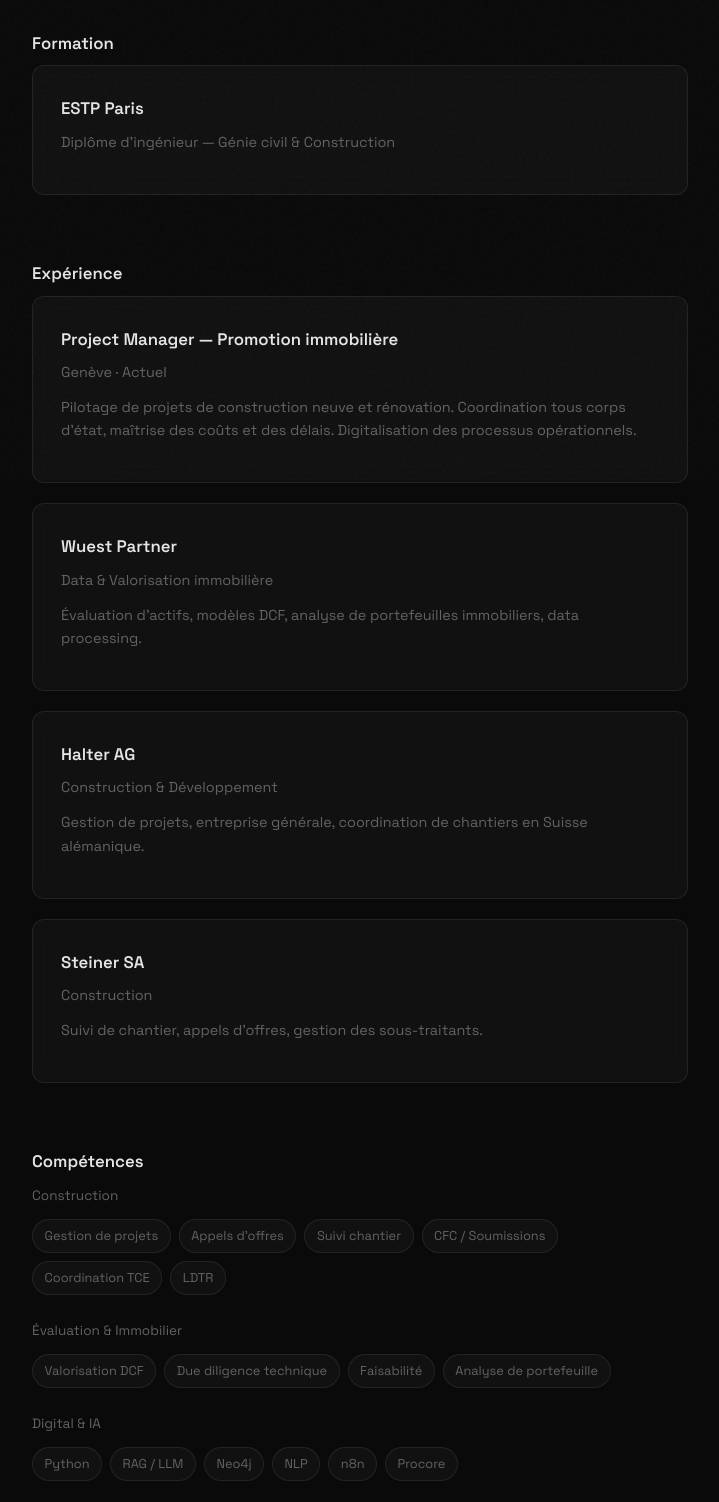
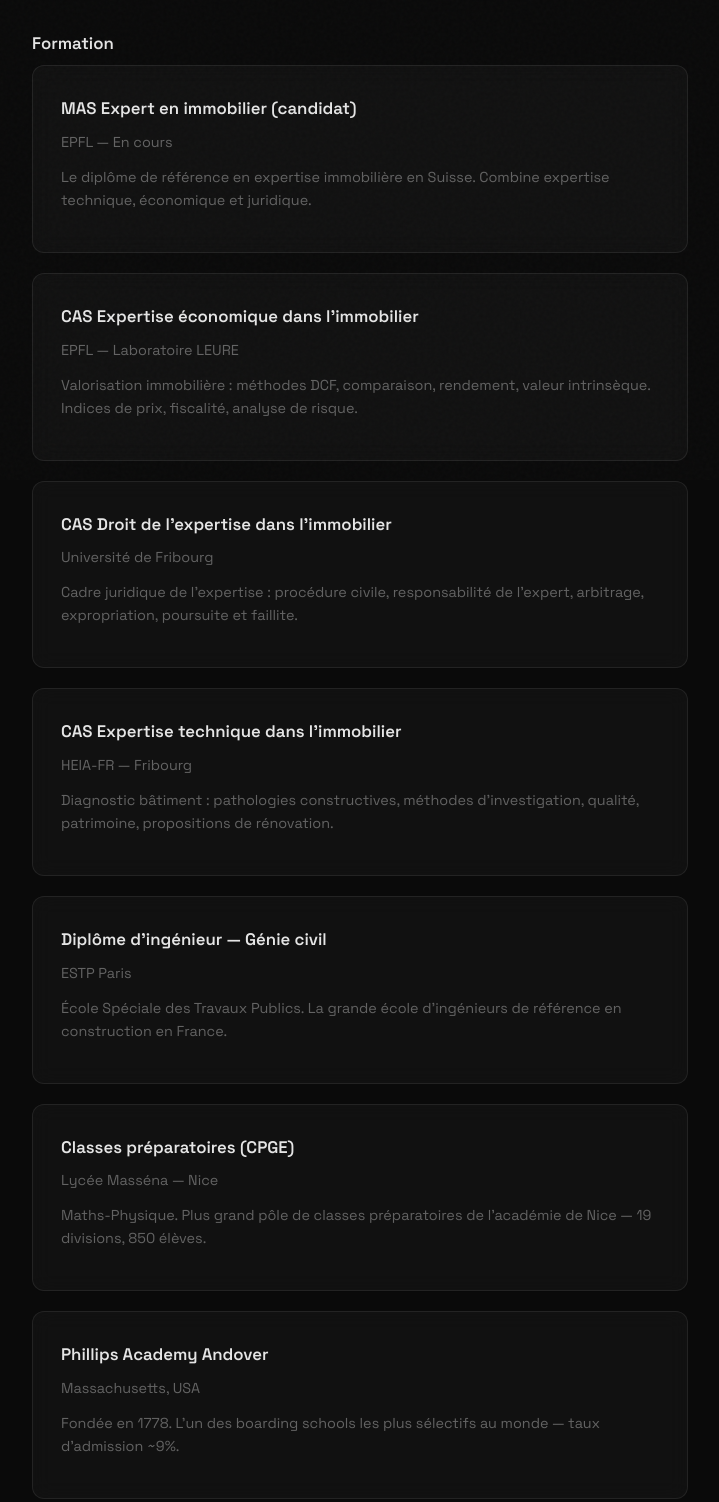
Before and after one commit to marou-dev/marwanbridi.com, an Astro site: page /cv in a window 1280 px wide. Shown: the part 320-1822 px from the top of the page, without its empty margins (280-999 px from the left). Built offline with nearby package versions, Linux system fonts and the light colour scheme; Astro itself is replaced by a stand-in of ours.

Commit message:
feat: CV complet — Andover, CPGE Masséna, ESTP, triple CAS EPFL/HEIA/UniFR, PSPO

```diff
--- a/src/pages/cv.astro
+++ b/src/pages/cv.astro
@@ -11,9 +11,55 @@ import BaseLayout from '../layouts/BaseLayout.astro';
   <!-- Formation -->
   <section class="section reveal">
     <h3>Formation</h3>
+
     <div class="card">
-      <h3>ESTP Paris</h3>
-      <p class="desc">Diplôme d'ingénieur — Génie civil & Construction</p>
+      <h3>MAS Expert en immobilier (candidat)</h3>
+      <p class="desc">EPFL — En cours</p>
+      <p class="desc">Le diplôme de référence en expertise immobilière en Suisse. Combine expertise technique, économique et juridique.</p>
+    </div>
+
+    <div class="card">
+      <h3>CAS Expertise économique dans l'immobilier</h3>
+      <p class="desc">EPFL — Laboratoire LEURE</p>
+      <p class="desc">Valorisation immobilière : méthodes DCF, comparaison, rendement, valeur intrinsèque. Indices de prix, fiscalité, analyse de risque.</p>
+    </div>
+
+    <div class="card">
+      <h3>CAS Droit de l'expertise dans l'immobilier</h3>
+      <p class="desc">Université de Fribourg</p>
+      <p class="desc">Cadre juridique de l'expertise : procédure civile, responsabilité de l'expert, arbitrage, expropriation, poursuite et faillite.</p>
+    </div>
+
+    <div class="card">
+      <h3>CAS Expertise technique dans l'immobilier</h3>
+      <p class="desc">HEIA-FR — Fribourg</p>
+      <p class="desc">Diagnostic bâtiment : pathologies constructives, méthodes d'investigation, qualité, patrimoine, propositions de rénovation.</p>
+    </div>
+
+    <div class="card">
+      <h3>Diplôme d'ingénieur — Génie civil</h3>
+      <p class="desc">ESTP Paris</p>
+      <p class="desc">École Spéciale des Travaux Publics. La grande école d'ingénieurs de référence en construction en France.</p>
+    </div>
+
+    <div class="card">
+      <h3>Classes préparatoires (CPGE)</h3>
+      <p class="desc">Lycée Masséna — Nice</p>
+      <p class="desc">Maths-Physique. Plus grand pôle de classes préparatoires de l'académie de Nice — 19 divisions, 850 élèves.</p>
+    </div>
+
+    <div class="card">
+      <h3>Phillips Academy Andover</h3>
+      <p class="desc">Massachusetts, USA</p>
+      <p class="desc">Fondée en 1778. L'un des boarding schools les plus sélectifs au monde — taux d'admission ~9%.</p>
+    </div>
+  </section>
+
+  <!-- Certifications -->
+  <section class="section reveal">
+    <h3>Certifications</h3>
+    <div class="chip-grid">
+      <span class="chip">PSPO I — Scrum.org</span>
     </div>
   </section>
 
@@ -66,6 +112,8 @@ import BaseLayout from '../layouts/BaseLayout.astro';
       <span class="chip">Due diligence technique</span>
       <span class="chip">Faisabilité</span>
       <span class="chip">Analyse de portefeuille</span>
+      <span class="chip">Droit immobilier</span>
+      <span class="chip">Diagnostic pathologies</span>
     </div>
 
     <p style="margin-bottom: 0.75rem; color: var(--text-muted); font-size: 0.85rem;">Digital & IA</p>
@@ -76,6 +124,7 @@ import BaseLayout from '../layouts/BaseLayout.astro';
       <span class="chip">NLP</span>
       <span class="chip">n8n</span>
       <span class="chip">Procore</span>
+      <span class="chip">Product Owner (PSPO)</span>
     </div>
 
     <p style="margin-bottom: 0.75rem; color: var(--text-muted); font-size: 0.85rem;">Langues</p>
```
